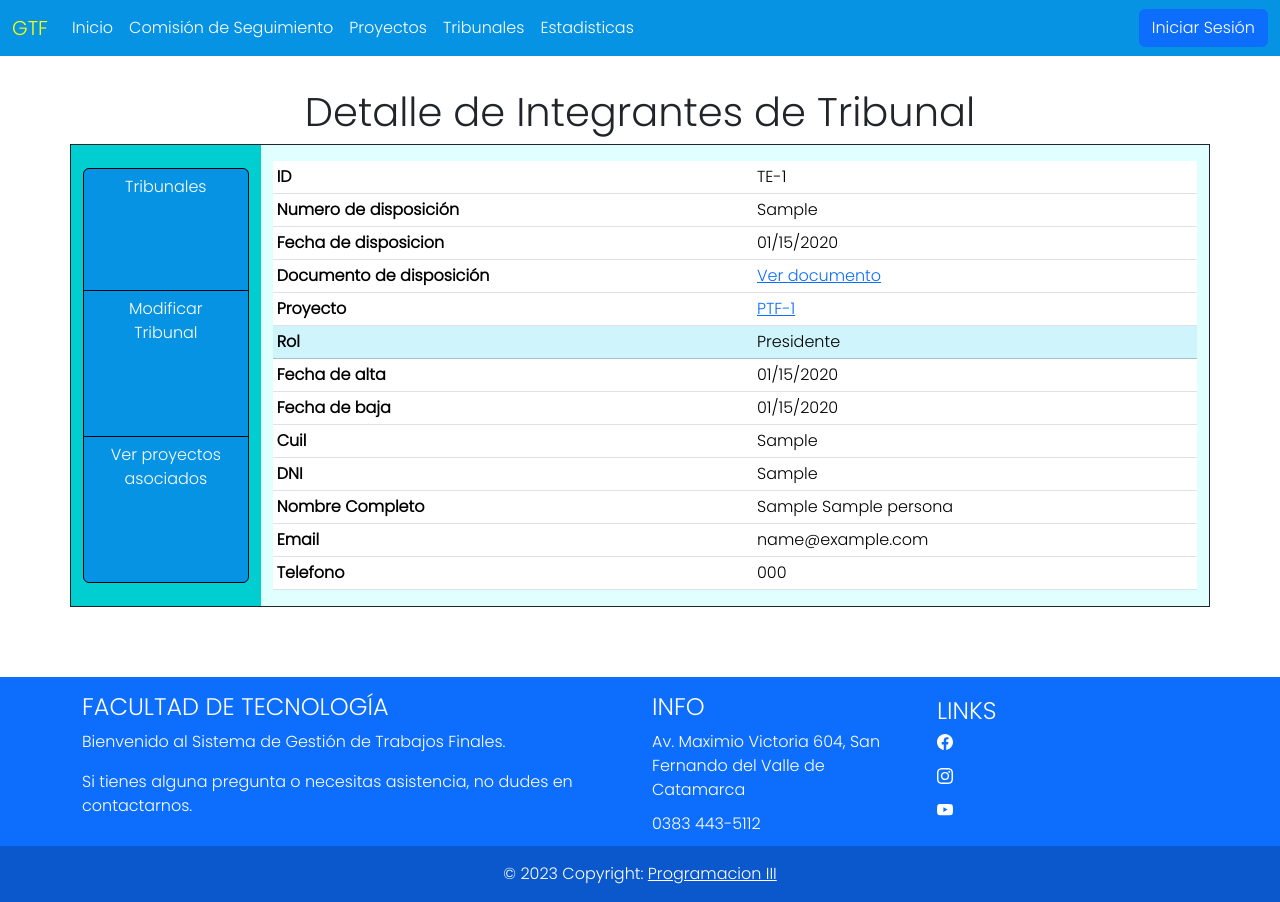
After one commit to VicRamD/lab-prog-3, a Django app: page /index/tribunales/detalle-integrantes/1/ in a window 1280 px wide. The commit adds this page. Run offline with Django 5.2, Linux system fonts and the light colour scheme; tables that the repository leaves empty hold one stand-in row (values such as "Sample post").

Commit message:
Alta de tribunal, ver detalle sus integrantes y proyectos asociados. Aplicar filtros en proyecto y agregar texto en landing

```diff
--- a/gestion/models.py
+++ b/gestion/models.py
@@ -8,6 +8,9 @@ class Proyecto(models.Model):
     proyecto_escrito = models.FileField(upload_to='uploads/')
     certificado_analitico = models.FileField(upload_to='uploads/')
     nota_aceptacion = models.FileField(upload_to='uploads/')
+
+    def __str__(self):
+        return f"PTF-{self.id}"
 class TrabajoFinal(models.Model):
     proyecto = models.OneToOneField(Proyecto, on_delete=models.PROTECT, related_name="tf_proyecto")
     borrador = models.FileField(upload_to='uploads/')
@@ -39,7 +42,7 @@ class Comision(models.Model):
     departamento = models.CharField(choices=DESCRIPCION_DEPARTAMENTO, default="Informatica")
 
 class ComisionProyecto(models.Model):
-    proyecto = models.ForeignKey(Proyecto, on_delete=models.PROTECT, related_name="comision_proyecto")
+    proyecto = models.OneToOneField(Proyecto, on_delete=models.PROTECT, related_name="comision_proyecto")
     comision = models.ForeignKey(Comision, on_delete=models.PROTECT, related_name="proyecto_comision")
     fecha_alta = models.DateField()
 class InstanciaEvaluacion(models.Model):
--- a/gestion/templates/comision/detalleIntegrantes.html
+++ b/gestion/templates/comision/detalleIntegrantes.html
@@ -36,7 +36,7 @@
                 </tr>
                 <tr>
                     <th>Fecha de alta</th>
-                    <td>{{integrante.fecha_alta|date:"SHORT_DATE_FORMAT"}}</td>
+                    <td>{{integrante.fecha_alta|date:"d-m-Y"}}</td>
                 </tr>
                 <tr>
                     <th>DNI</th>
--- a/gestion/templates/index.html
+++ b/gestion/templates/index.html
@@ -7,12 +7,16 @@
 {% block content %}
 <div class="body-home">
     <img src="{% static 'img/landing.jpg' %}">
+    <div class="landing-container">
+        <p class="landing-paragraph">
+            GTF es un Sistema de gestión de Trabajos Finales diseñado para facilitar la administración y seguimiento de los proyectos académicos. Tanto los profesores, el personal administrativo como los estudiantes encontrarán en esta plataforma una solución eficiente y efectiva para llevar un registro detallado de los Trabajos Finales. Desde la presentación inicial hasta la evaluación y aprobación final, nuestro sistema simplifica cada paso del proceso, asegurando una gestión eficaz y un seguimiento transparente de los estados de los proyectos. ¡Únete a nosotros y optimiza tu trabajo académico hoy mismo!
+        </p>
+    </div>
         <!-- Si no está logueado sale la sección de iniciar sesión, caso contarrio no -->
     {% if login_correcto %}
 
     {% else %}
         <div class="container border border-dark" id="formularioLogin">
-
             <form class="form-inline" name=form action="{% url 'usuarios:login' %}" method="post">
                 <h4>UNCA GTF</h4>
                 {% csrf_token %}
--- /dev/null
+++ b/gestion/templates/tribunales/detalleIntegrantes.html
@@ -0,0 +1,80 @@
+{% extends 'base/base.html' %}
+
+{% load static %}
+
+{% block title %}Integrantes Tribunal{% endblock %}
+
+{% block content %}
+  <div class="body-pages pt-3">
+    <h1 class="textoPrincipal pt-3 text-center">Detalle de Integrantes de Tribunal</h1>
+    <div class="container p-6 border border-dark">
+      <div class="row">
+          <div class="col-sm-2 btn-group-vertical">
+          <a href="{% url 'gestion:tribunales' %}" class="btn bam">Tribunales</a>
+          <a href="#" class="btn bam">Modificar Tribunal</a>
+          <a href="" class="btn bam">Ver proyectos asociados</a>
+        </div>
+        <div class="col-sm-10 columna-tabla">
+          <div class="table-responsive mt-3">
+            <table class="table table-hover table-sm">
+                <tr>
+                    <th>ID</th>
+                    <td>TE-{{tribunal.id}}</td>
+                </tr>
+                <tr>
+                    <th>Numero de disposición</th>
+                    <td>{{tribunal.numero_disposicion}}</td>
+                </tr>
+                <tr>
+                    <th>Fecha de disposicion</th>
+                    <td>{{tribunal.fecha_disposicion|date:"SHORT_DATE_FORMAT"}}</td>
+                </tr>
+                <tr>
+                    <th>Documento de disposición</th>
+                    <td><a href="{{tribunal.disposicion.url}}">Ver documento</a></td>
+                </tr>
+                <tr>
+                    <th>Proyecto</th>
+                    <td><a href="{%url 'gestion:detalle_proyecto' tribunal.proyecto.id %}">PTF-{{tribunal.proyecto.id}}</a></td>
+                </tr>
+                {% for integrante in tribunal.tribunal.all%}
+                <tr class="table-info">
+                    <th>Rol</th>
+                    <td>{{integrante.descripcion}}</td>
+                </tr>
+                <tr>
+                    <th>Fecha de alta</th>
+                    <td>{{integrante.fecha_alta|date:"SHORT_DATE_FORMAT"}}</td>
+                </tr>
+                <tr>
+                    <th>Fecha de baja</th>
+                    <td>{{integrante.fecha_baja|date:"SHORT_DATE_FORMAT"}}</td>
+                </tr>
+                <tr>
+                    <th>Cuil</th>
+                    <td>{{integrante.docente.cuil}}</td>
+                </tr>
+                <tr>
+                    <th>DNI</th>
+                    <td>{{integrante.docente.dni}}</td>
+                </tr>
+                <tr>
+                    <th>Nombre Completo</th>
+                    <td>{{integrante.docente.apellido}} {{integrante.docente.nombre}}</td>
+                </tr>
+                <tr>
+                    <th>Email</th>
+                    <td>{{integrante.docente.email}}</td>
+                </tr>
+                <tr>
+                    <th>Telefono</th>
+                    <td>{{integrante.docente.telefono}}</td>
+                </tr>
+                {% endfor %}
+            </table>
+          </div>
+        </div>
+      </div>
+    </div>
+  </div>
+{% endblock %}
--- a/gestion/urls.py
+++ b/gestion/urls.py
@@ -12,6 +12,9 @@ urlpatterns = [
     path('estadisticas/', views.estadisticas, name='estadisticas'),
     path('comision/', views.seccionComision, name='comision'),
     path('comision/nuevo_integrante', views.nuevaComision, name='nuevo_integrante'),
-    path('comision/detalle-ntegrantes/<int:id>/', views.detalleIntegrantesComision, name='detalle_integrantes_comision'),
-    path('comision/detalle-proyectos/<int:id>/', views.detalleProyectosComision, name='detalle_proyectos_comision')
+    path('comision/detalle-integrantes/<int:id>/', views.detalleIntegrantesComision, name='detalle_integrantes_comision'),
+    path('comision/detalle-proyectos/<int:id>/', views.detalleProyectosComision, name='detalle_proyectos_comision'),
+    path('tribunales/', views.seccionTribunales, name='tribunales'),
+    path('tribunales/nuevo_tribunal', views.nuevoTribunal, name='nuevo_tribunal'),
+    path('tribunales/detalle-integrantes/<int:id>/', views.detalleIntegrantesTribunal, name='detalle_integrantes_tribunal')
 ]
--- a/gestion/views.py
+++ b/gestion/views.py
@@ -4,10 +4,11 @@ from django.shortcuts import render, get_object_or_404, redirect
 from django.contrib import messages
 from django.utils import timezone
 from django.urls import reverse
+from datetime import datetime
 
-from gestion.models import Proyecto, Comision, InstanciaEvaluacion, ComisionProyecto
-from gestion.forms import ProyectoForm, EvaluacionForm, DefensaForm, ComisionForm
-from persona.models import Estudiante, IntegranteProyecto, Asesor, Docente, RolProyecto, IntegranteComision,AsesorProyecto
+from gestion.models import Proyecto, Comision, InstanciaEvaluacion, ComisionProyecto, Tribunal
+from gestion.forms import ProyectoForm, EvaluacionForm, DefensaForm, ComisionForm,TribunalForm
+from persona.models import Estudiante, IntegranteProyecto, Asesor, Docente, RolProyecto, IntegranteComision, AsesorProyecto, RolTribunal
 
 
 
@@ -45,13 +46,52 @@ def agregarCSTFProyecto(id_comision, proyecto):
 def agregarInstanciaEvaluacion(descripcion, proyecto):
     instancia_evaluacion_instance = InstanciaEvaluacion(descripcion=descripcion, proyecto=proyecto)
     instancia_evaluacion_instance.save()
+
+def filtrarProyectoPorEstado(estado):
+    if estado != 'TODOS':
+        instancias_filtradas = InstanciaEvaluacion.objects.filter(descripcion=estado)
+        proyectos_asociados = Proyecto.objects.filter(proyecto_instancia__in=instancias_filtradas).order_by('-fecha_presentacion')
+        proyectos_lista = list(proyectos_asociados)
+    else:
+        proyectos_lista = Proyecto.objects.all().order_by('-fecha_presentacion')
+    return proyectos_lista
+
+def filtrarProyectoPorRango(fecha_desde, fecha_hasta):
+    formato_fecha = "%Y-%m-%d"
+    fecha_desde = datetime.strptime(fecha_desde, formato_fecha).date()
+    fecha_hasta = datetime.strptime(fecha_hasta, formato_fecha).date()
+    proyectos_en_rango = Proyecto.objects.filter(fecha_presentacion__range=(fecha_desde, fecha_hasta))
+    return proyectos_en_rango.order_by('-fecha_presentacion')
+
+def filtrarProyectoEstadoYRango(estado,fecha_desde, fecha_hasta):
+    proyectos_rango = filtrarProyectoPorRango(fecha_desde, fecha_hasta)
+    instancias_filtradas = InstanciaEvaluacion.objects.filter(descripcion=estado)
+    proyectos_asociados = proyectos_rango.filter(proyecto_instancia__in=instancias_filtradas).order_by('-fecha_presentacion')
+    return proyectos_asociados
 def seccionProyectos(request):
+    if request.method == 'POST':
+        estado_seleccionado = request.POST.get('estado_seleccionado')
+        fecha_desde = request.POST.get('fecha_desde')
+        fecha_hasta = request.POST.get('fecha_hasta')
+        if estado_seleccionado != 'TODOS' and fecha_desde and fecha_hasta:
+            proyectos_lista = filtrarProyectoEstadoYRango(estado_seleccionado,fecha_desde, fecha_hasta)
+        elif estado_seleccionado:
+            proyectos_lista = filtrarProyectoPorEstado(estado_seleccionado)
+        elif fecha_desde and fecha_hasta:
+            proyectos_lista = filtrarProyectoPorRango(fecha_desde, fecha_hasta)
+
+        return render(request, 'proyectos/proyectos.html', {'proyectos': proyectos_lista})
+
     proyectos = Proyecto.objects.all().order_by('-fecha_presentacion')
     return render(request, 'proyectos/proyectos.html',{'proyectos': proyectos})
 def detalleProyecto(request, id):
     proyecto = get_object_or_404(Proyecto, id=id)
-    #instancias_evaluacion = InstanciaEvaluacion.objects.filter(proyecto=proyecto).latest('id')
-    return render(request, 'proyectos/detalleProyecto.html',{'proyecto': proyecto})
+    id_comision = proyecto.comision_proyecto.comision.id
+    id_tribunal = proyecto.tribunal_proyecto.id
+    return render(request, 'proyectos/detalleProyecto.html',{
+        'proyecto': proyecto,
+        'id_comision': id_comision,
+        'id_tribunal': id_tribunal})
 
 def nuevoProyecto(request):
     if request.method == 'POST':
@@ -142,8 +182,8 @@ def seccionComision(request):
     return render(request, 'comision/comision_seguimiento.html',{'comisiones':comisiones})
 
 def agregarIntegranteComision(integrantes, comision):
-    estudiantes_seleccionados = Docente.objects.filter(id__in=integrantes)
-    for integrante in estudiantes_seleccionados:
+    docentes_seleccionados = Docente.objects.filter(id__in=integrantes)
+    for integrante in docentes_seleccionados:
         integrante_comision_instance = IntegranteComision(comision=comision,
                                                           docente=integrante,
                                                           fecha_alta=timezone.now())
@@ -151,7 +191,7 @@ def agregarIntegranteComision(integrantes, comision):
 
 def nuevaComision(request):
     if request.method == 'POST':
-        form_comision = ComisionForm(request.POST, request.FILES, prefix='proyecto')
+        form_comision = ComisionForm(request.POST, request.FILES)
         integrantes_seleccionados = request.POST.getlist('integrantesSelecionados')
         if form_comision.is_valid() and integrantes_seleccionados:
             comision_instance = form_comision.save()
@@ -160,7 +200,7 @@ def nuevaComision(request):
             messages.success(request, 'Se ha creado el comision correctamente.')
             return redirect('gestion:detalle_integrante_comision', comision_instance.id)
     else:
-        form_comision = ComisionForm(prefix='proyecto')
+        form_comision = ComisionForm()
 
     docentes = Docente.objects.all()
     return render(request, 'comision/registro_CSTF.html', {
@@ -173,3 +213,44 @@ def detalleIntegrantesComision(request, id):
 def detalleProyectosComision(request, id):
     comision = get_object_or_404(Comision, id=id)
     return render(request, 'comision/detalleProyectos.html',{'comision': comision})
+
+
+def seccionTribunales(request):
+    tribunales = Tribunal.objects.all().order_by('-fecha_disposicion')
+    return render(request, 'tribunales/tribunales.html',{'tribunales':tribunales})
+def detalleIntegrantesTribunal(request, id):
+    tribunal = get_object_or_404(Tribunal, id=id)
+    return render(request, 'tribunales/detalleIntegrantes.html',{'tribunal': tribunal})
+def detalleProyectosTribunal(request, id):
+    tribunal = get_object_or_404(Tribunal, id=id)
+    return render(request, 'tribunales/detalleProyectos.html',{'tribunal': tribunal})
+def agregarIntegrantesTribunal(integrantes, tribunal,rol):
+    docentes_seleccionados = Docente.objects.filter(id__in=integrantes)
+    for integrante in docentes_seleccionados:
+        integrante_tribunal_instance = RolTribunal(descripcion=rol,
+                                                   tribunal=tribunal,
+                                                   docente=integrante,
+                                                   fecha_alta=timezone.now())
+        integrante_tribunal_instance.save()
+def nuevoTribunal(request):
+    if request.method == 'POST':
+        form_tribunal = TribunalForm(request.POST, request.FILES, prefix='tribunal')
+        presidente_seleccionado = request.POST.getlist('presidente_seleccionado')
+        vocales_seleccionados = request.POST.getlist('vocales_seleccionados')
+        vocales_suplentes_seleccionados = request.POST.getlist('vocales_suplentes_seleccionados')
+        if form_tribunal.is_valid() and presidente_seleccionado and vocales_seleccionados and vocales_suplentes_seleccionados:
+            tribunal_instance = form_tribunal.save()
+            agregarIntegrantesTribunal(presidente_seleccionado, tribunal_instance,'Presidente')
+            agregarIntegrantesTribunal(vocales_seleccionados, tribunal_instance, 'Vocal')
+            agregarIntegrantesTribunal(vocales_suplentes_seleccionados, tribunal_instance, 'Vocal suplente')
+
+            messages.success(request, 'Se ha creado el tribunal correctamente.')
+            return redirect('gestion:detalle_integrante_tribunal', tribunal_instance.id)
+    else:
+        form_tribunal = TribunalForm(prefix='tribunal')
+
+    docentes = Docente.objects.all()
+    return render(request, 'tribunales/registro.html', {
+        'form_tribunal': form_tribunal,
+        'docentes': docentes,
+    })
--- a/persona/models.py
+++ b/persona/models.py
@@ -1,6 +1,7 @@
 from django.db import models
 from gestion.models import Proyecto, Tribunal, Comision
 from django.utils import timezone
+from datetime import date
 
 class Persona(models.Model):
     nombre = models.CharField(max_length=30)
@@ -51,6 +52,8 @@ class RolTribunal(models.Model):
     descripcion = models.CharField(choices=ROL_OPCIONES)
     tribunal = models.ForeignKey(Tribunal, on_delete=models.CASCADE, related_name="tribunal")
     docente = models.ForeignKey(Docente, on_delete=models.PROTECT, related_name="docente_tribunal")
+    fecha_alta = models.DateField(default=timezone.now)
+    fecha_baja = models.DateField(default=date(9999, 12, 31))
 
 class IntegranteProyecto(models.Model):
     proyecto = models.ForeignKey(Proyecto, on_delete=models.PROTECT, related_name="proyecto_integrante")
--- a/static/css/base.css
+++ b/static/css/base.css
@@ -199,12 +199,11 @@ a.bam {
 }
 /*Home*/
 .body-home img{
-    /*background-image: url({% static 'img/landing.jpg' %});
-    background-image: url('img/landing.jpg');*/
     background-repeat: round;
     background-size: cover;
     height: 100vh;
     width: 100%;
+    opacity: 0.3;
 }
 #formularioLogin{
   border-radius: 2px 2px 5px 5px;
@@ -228,3 +227,25 @@ div.body-home div.botones-form{
     max-width: 700px;
     margin-top: 0px
 }
+.bg-color-oscuro{
+    background-color: darkturquoise;
+}
+
+.landing-container {
+      width: 60%;
+      margin: 0 auto;
+      padding: 20px;
+      text-align: left;
+      position: absolute;
+      top: 15%;
+      left: 5%;
+    }
+.landing-paragraph {
+  font-size: 25px;
+  font-weight: bold;
+  color: #333;
+  line-height: 1.6;
+}
+.body-base {
+    min-height: 65vh;
+}
--- a/templates/base/base.html
+++ b/templates/base/base.html
@@ -23,7 +23,7 @@
             <div class="collapse navbar-collapse" id="miNavbar">
                 <ul class="navbar-nav me-auto">
                     <li class="nav-item">
-                        <a class="nav-link boton-nav" href="../index.html">Inicio</a>
+                        <a class="nav-link boton-nav" href="">Inicio</a>
                         <!--<a class="nav-link boton-nav" href="{}">Inicio</a>-->
                     </li>
                     <li class="nav-item">
@@ -34,7 +34,7 @@
                         <!--<a class="nav-link boton-nav" href="./proyectos.html">Proyectos</a>-->
                     </li>
                     <li class="nav-item">
-                        <a class="nav-link boton-nav" href="../tribunal/tribunales.html">Tribunales</a>
+                        <a class="nav-link boton-nav" href="{% url 'gestion:tribunales' %}">Tribunales</a>
                     </li>
                     <li class="nav-item">
                         <a class="nav-link boton-nav" href="../estadisticas/estadisticas.html">Estadisticas</a>
@@ -47,8 +47,11 @@
     {% if mensaje %}
         <div style="color: red; border:solid;" class="mt-2">{{message}}</div>
     {% endif %}
-    {% block content %}
+    <div class="body-base">
+        {% block content %}
     {% endblock %}
+    </div>
+
 
 <!-- FOOTER -->
     <footer class="bg-primary text-white text-center text-lg-start footer">
```
Also changed, not shown: gestion/forms.py (+9 -1 lines), gestion/templates/comision/detalleProyectos.html (+5 -5 lines), gestion/templates/proyectos/detalleProyecto.html (+4 -3 lines), gestion/templates/proyectos/proyectos.html (+30 -8 lines), gestion/templates/tribunales/registro.html (added, +81 -0 lines), gestion/templates/tribunales/tribunales.html (added, +51 -0 lines), gestion/migrations/0003_alter_comisionproyecto_comision.py (added), gestion/migrations/0004_alter_comisionproyecto_comision_and_more.py (added), persona/migrations/0005_roltribunal_fecha_alta.py (added), persona/migrations/0006_roltribunal_fecha_baja.py (added).
